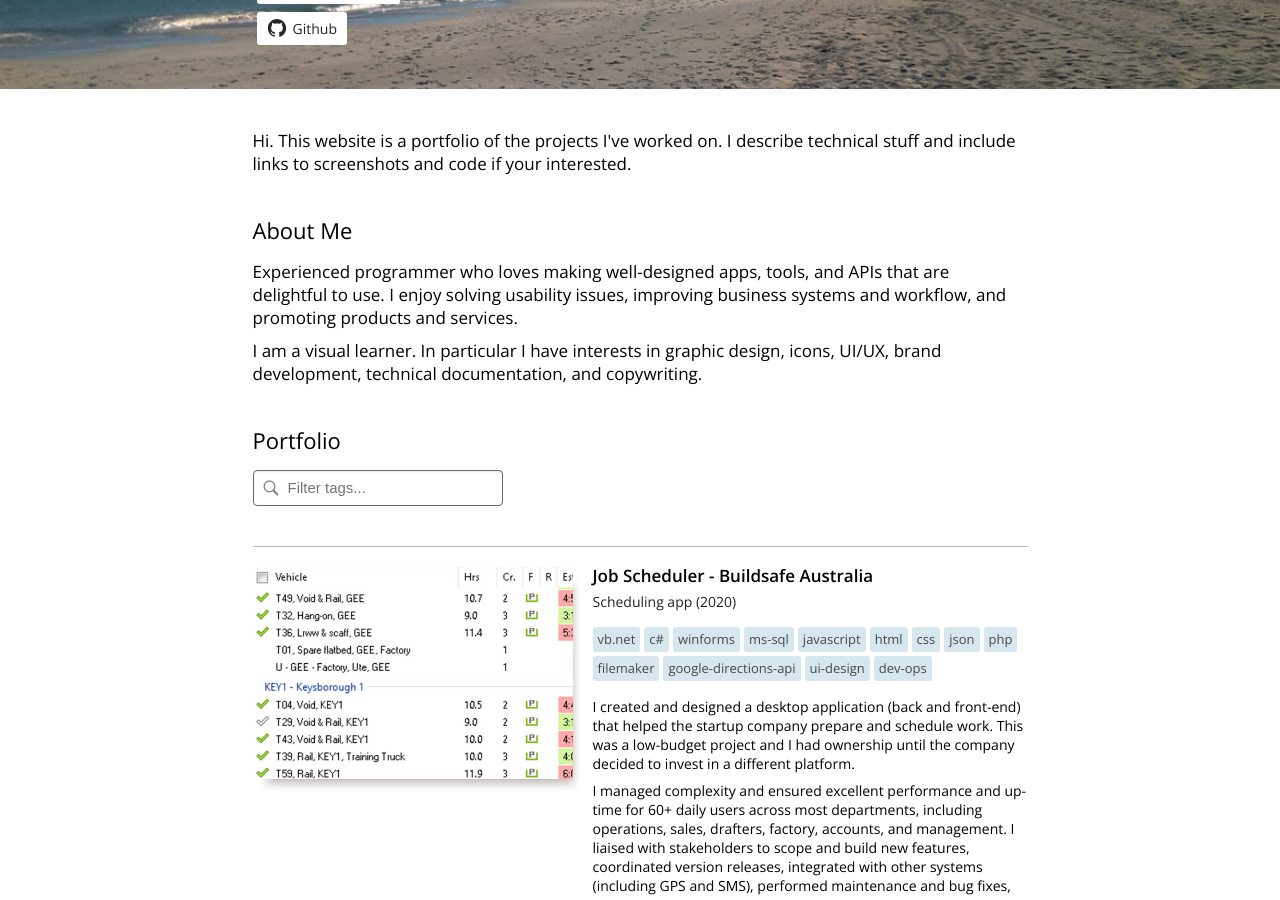
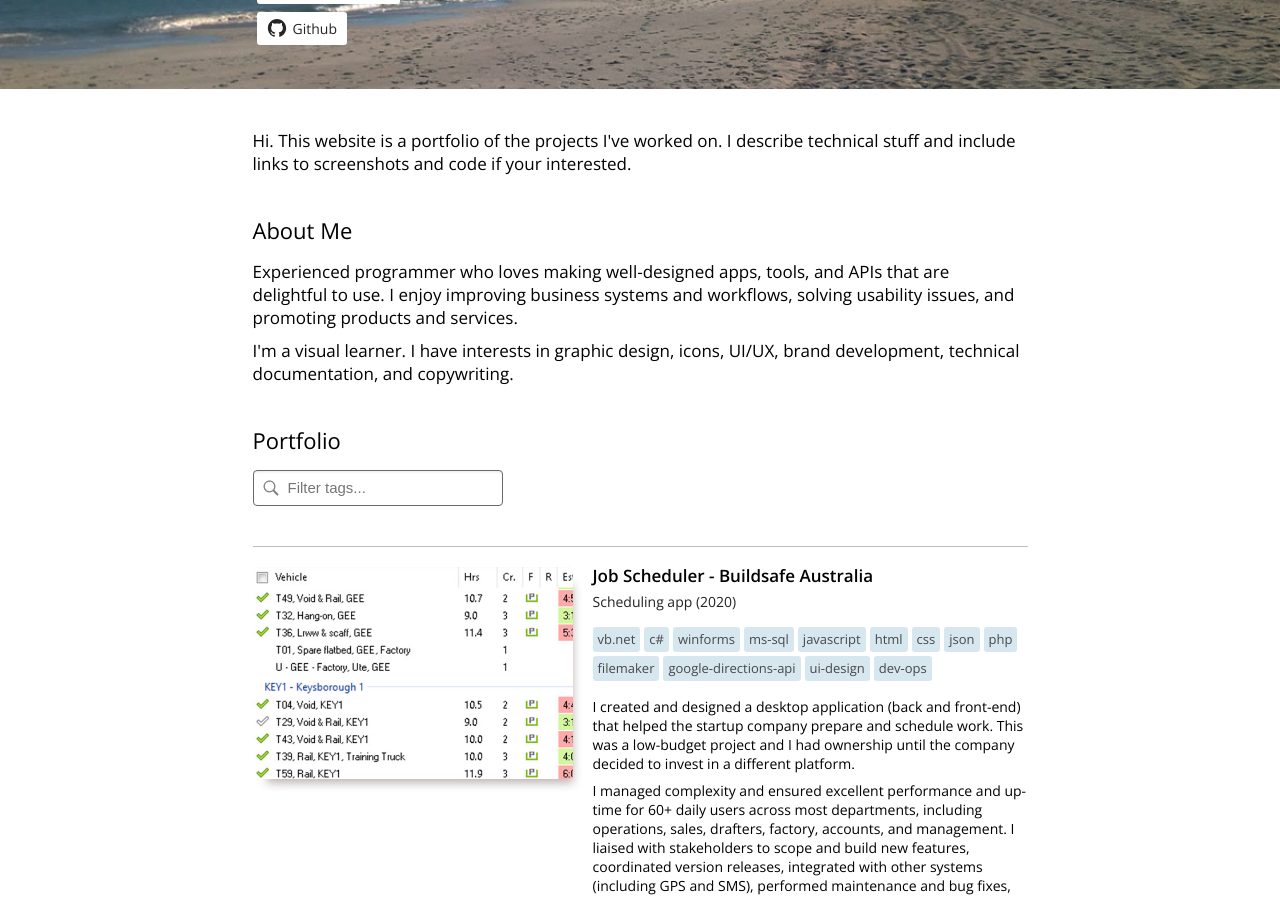
Before and after one commit to CrazyTim/crazytim-portfolio, a Jekyll site: the page built from index.html, in a window 1280 px wide and 900 px high, scrolled down 330 px. Built offline with Jekyll 4.4.1, drawn with Linux system fonts in a browser that asks for light colours.

Commit message:
Tweak wording

```diff
--- a/index.html
+++ b/index.html
@@ -76,9 +76,9 @@ title: 'CrazyTim - Software Developer / Designer'
 
         <h3>About Me</h3>
 
-        <p>Experienced programmer who loves making well-designed apps, tools, and APIs that are delightful to use. I enjoy solving usability issues, improving business systems and workflow, and promoting products and services.</p>
+        <p>Experienced programmer who loves making well-designed apps, tools, and APIs that are delightful to use. I enjoy improving business systems and workflows, solving usability issues, and promoting products and services.</p>
 
-        <p>I am a visual learner. In particular I have interests in graphic design, icons, UI/UX, brand development, technical documentation, and copywriting.</p>
+        <p>I'm a visual learner. I have interests in graphic design, icons, UI/UX, brand development, technical documentation, and copywriting.</p>
 
       </div>
     </section>
```
